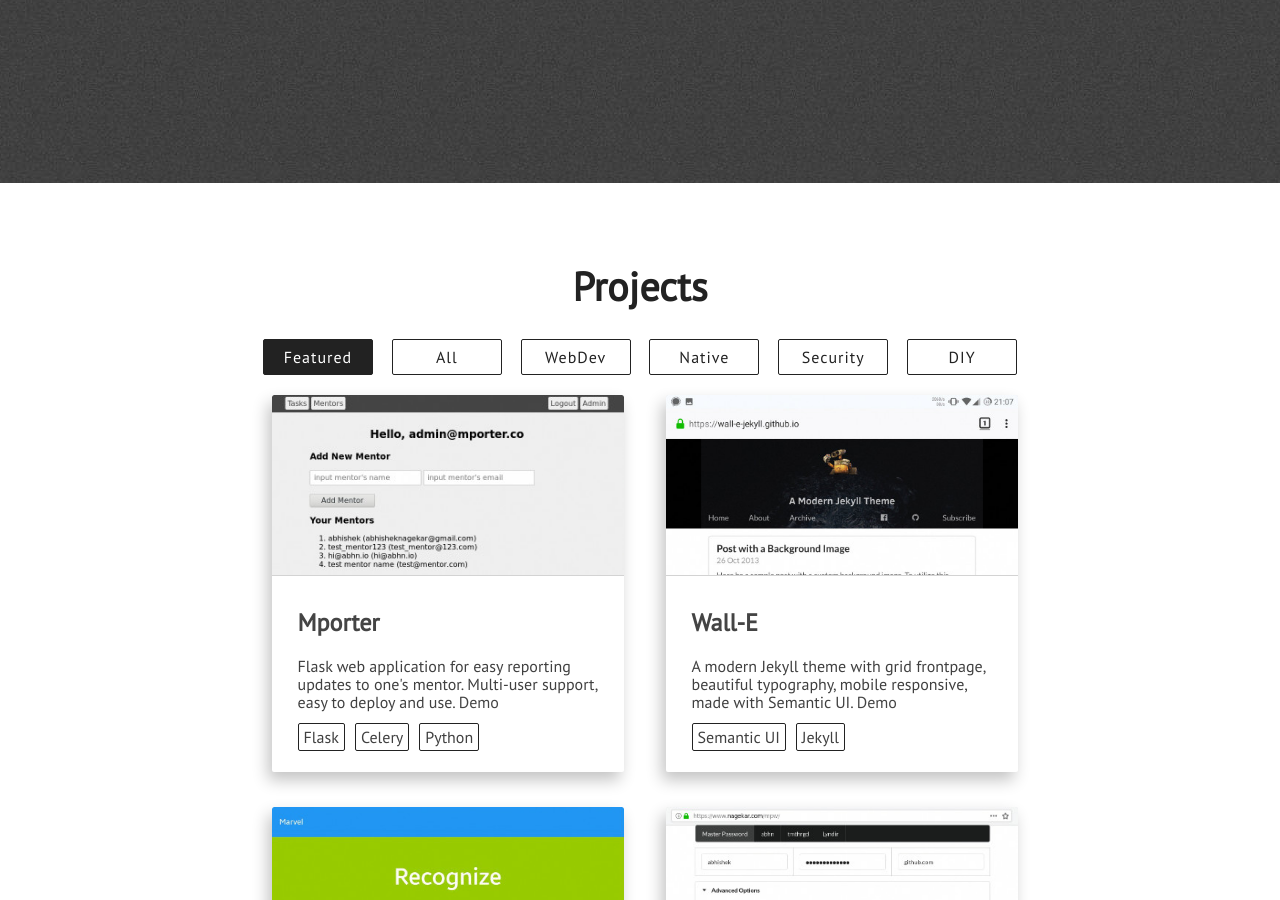
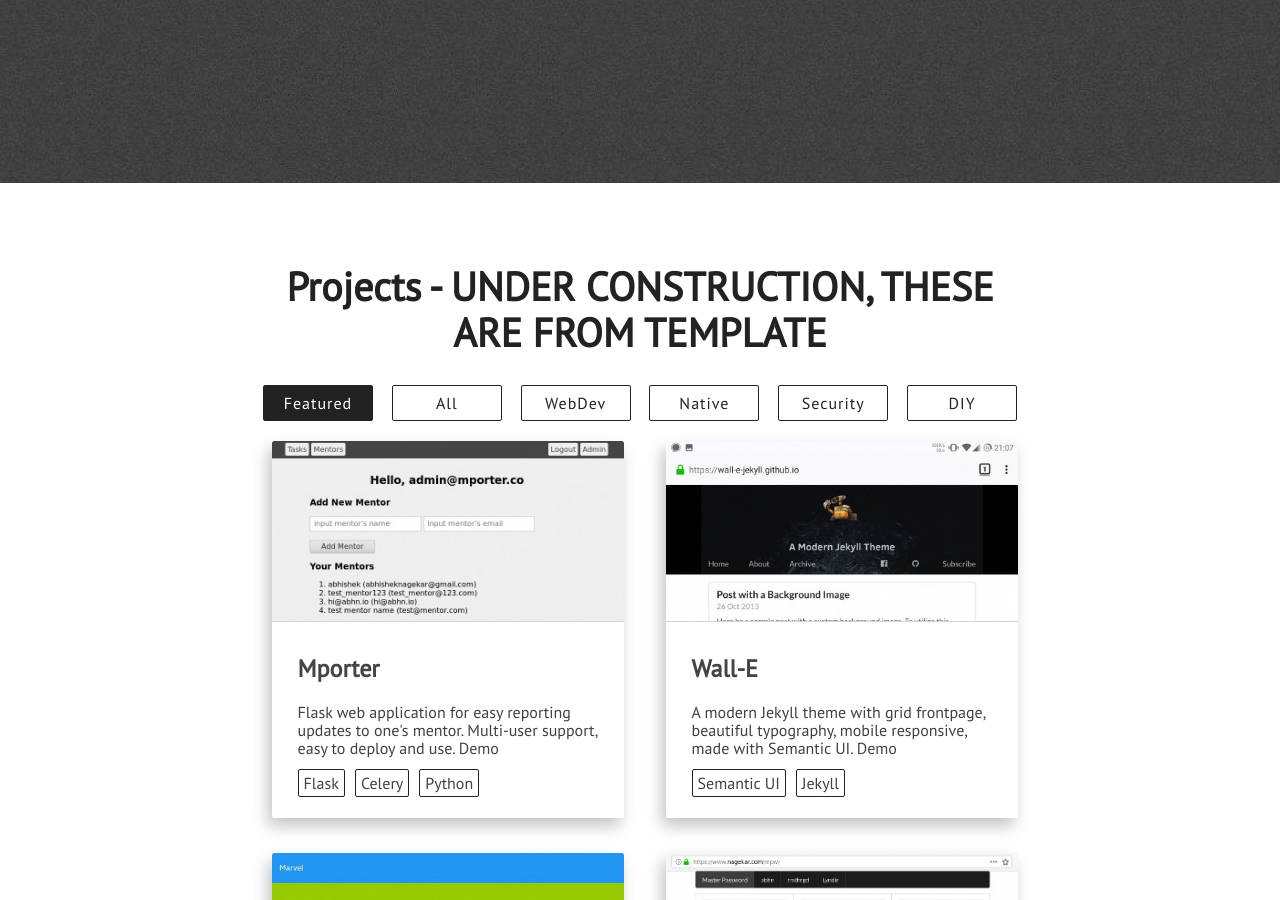
Before and after one commit to AlexOConnorHub/AlexOConnorHub.github.io, a Jekyll site: the page built from index.html, in a window 1280 px wide and 900 px high, scrolled down 2717 px. Built offline with Jekyll 4.4.1, drawn with Linux system fonts in a browser that asks for light colours; nearby versions of some CDN libraries.

Commit message:
Added Photo

```diff
--- a/_includes/projects.html
+++ b/_includes/projects.html
@@ -1,7 +1,7 @@
 <div class="section-wrapper">
     <section class="section projects" id="projects">
         <div class="full-width">
-            <div class="section-heading" id="featured-projects-text">Projects</div>
+            <div class="section-heading" id="featured-projects-text">Projects - UNDER CONSTRUCTION, THESE ARE FROM TEMPLATE</div>
 
                 <div class="project-technologies">
                     <!-- TODO: Fill with my own projects -->
```
Also changed, not shown: assets/images/pp.jpg.
